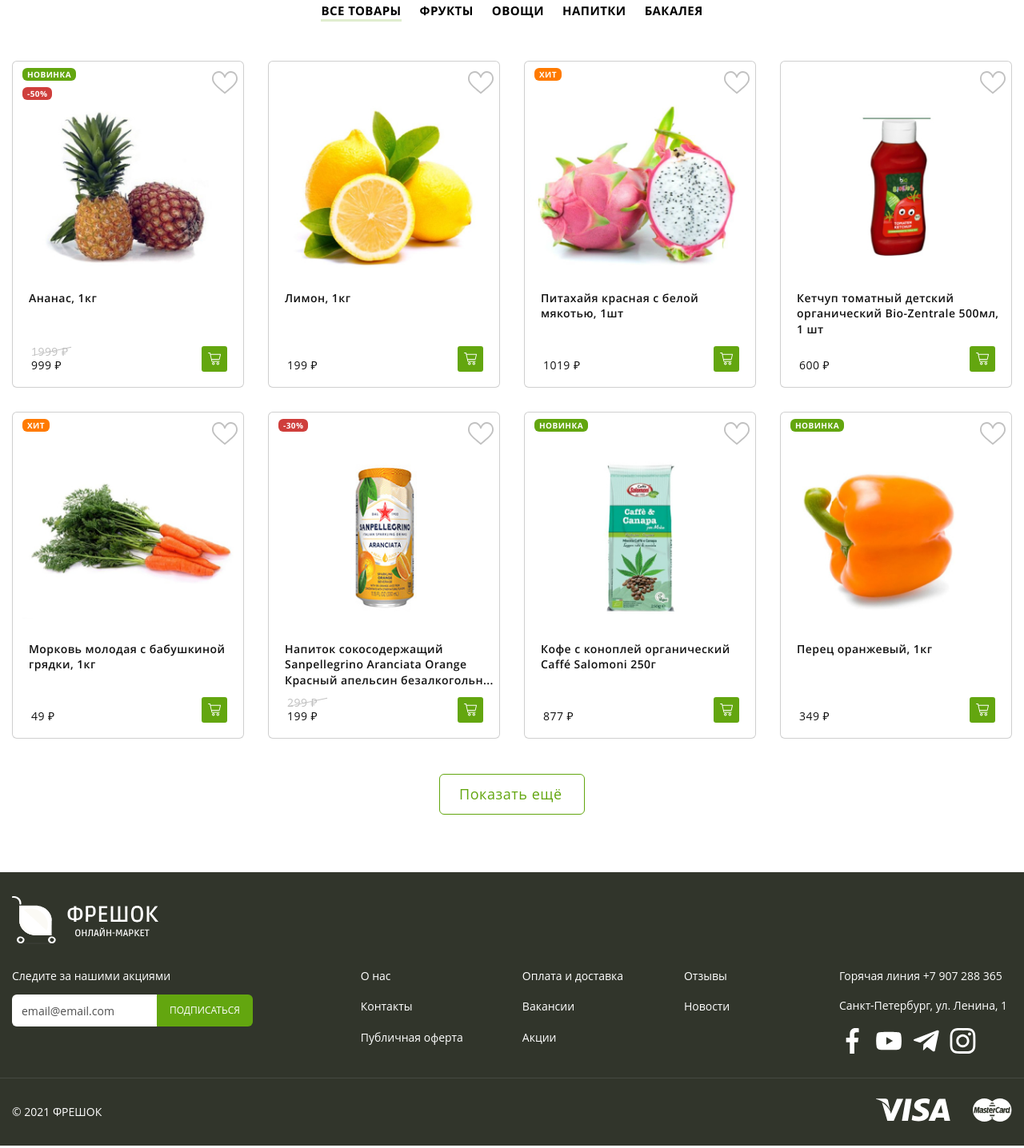
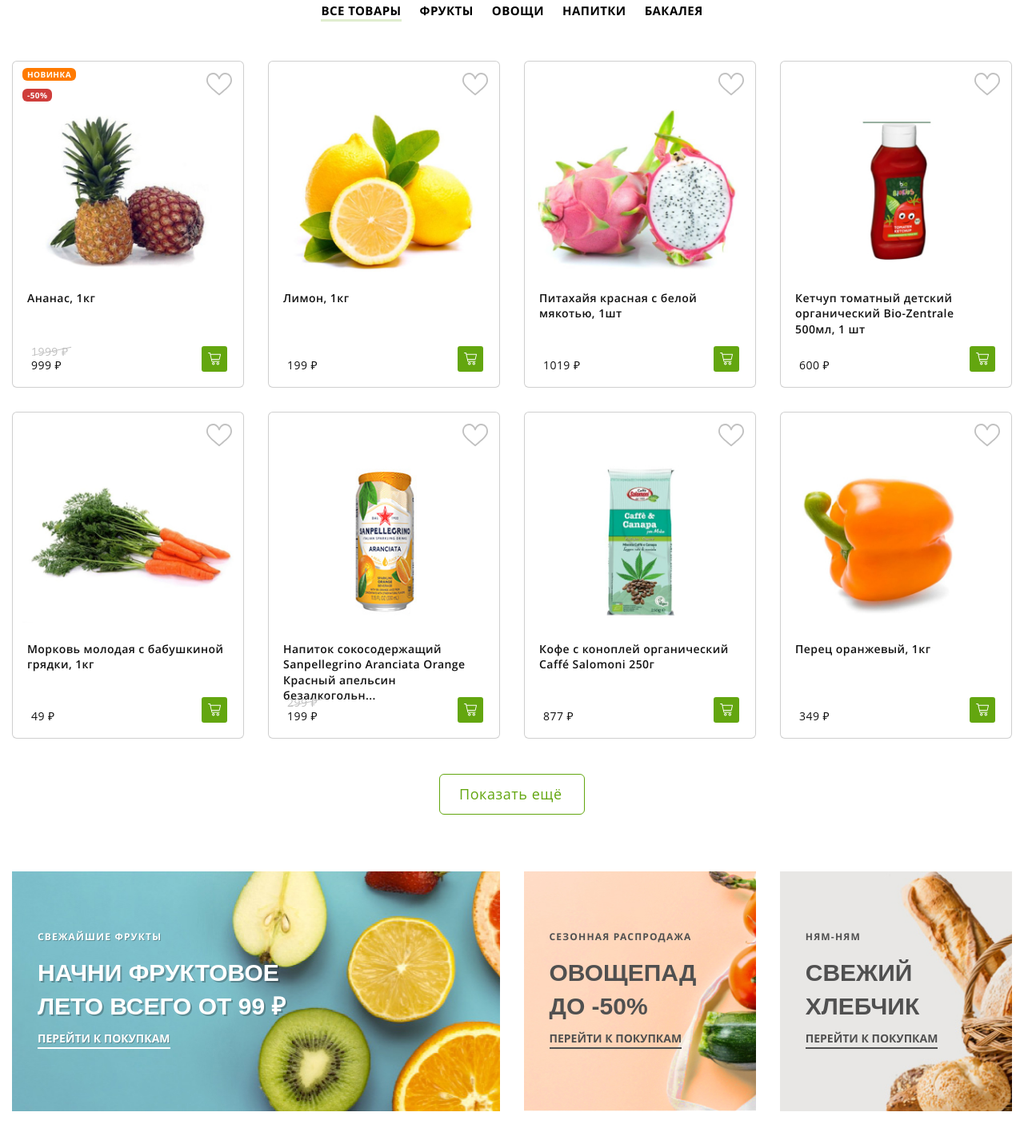
Before and after one commit to LexaLP/FreshOk, a website: page app/index.html in a window 1280 px wide. Shown: the part 1048-2484 px from the top of the page at 80% size. Drawn offline with nearby package versions, Linux system fonts and the light colour scheme; files that its build step writes are made by us from their sources; files whose address does not match are found by name.

Commit message:
top categories

```diff
--- a/app/index.html
+++ b/app/index.html
@@ -6,7 +6,7 @@
  <meta http-equiv="X-UA-Compatible" content="IE=edge">
  <meta name="viewport" content="width=device-width, initial-scale=1.0">
  <title>ФрешОК | Главная страница</title>
- <link rel="icon" href="images/favicon/favicon.png" style="width: 32;height: 32;">
+ <link rel="icon" href="images/favicon/favicon.png">
  <link rel="stylesheet" href="css/style.min.css">
 </head>
 
@@ -58,17 +58,17 @@
     <nav class="header__menu">
      <ul class="header__menu-list">
       <li class="header__menu-item">
-       <a class="header__menu-link" href="">
+       <a class="header__menu-link" href="#">
         Доставка
        </a>
       </li>
       <li class="header__menu-item">
-       <a class="header__menu-link" href="">
+       <a class="header__menu-link" href="#">
         О нас
        </a>
       </li>
       <li class="header__menu-item">
-       <a class="header__menu-link" href="">
+       <a class="header__menu-link" href="#">
         Новости
        </a>
       </li>
@@ -76,6 +76,7 @@
     </nav>
    </div>
   </div>
+
   <div class="header__content">
    <div class="container">
     <div class="header__inner">
@@ -95,15 +96,17 @@
         fill="#7CB238" />
       </svg>
      </button>
+
      <form class="header__search" action="">
       <div class="form__inner">
        <input class="form__search" type="search" placeholder="Найти в магазине ...">
        <img class="form__img" src="images/user-icons/search.svg" alt="поиск">
-       <a class="form__btn">
+       <a class="form__btn" href="#">
         Поиск
        </a>
       </div>
      </form>
+
      <div class="user-nav">
       <a class="user-nav__link user" href="#">
        <img class="user-nav__link-img" src="images/user-icons/user.svg" alt="иконка пользователя">
@@ -124,8 +127,10 @@
 
  <main class="main">
   <section class="top-slider">
-   <div class="top-slider__inner">
-    <div class="top-slider__item--1">
+
+   <ul class="top-slider__inner">
+
+    <li class="top-slider__item" style="background-image: url('images/slider_bg/bg1.jpg');">
      <div class="container top-slider__container">
       <div class="top-slider__content">
        <h1 class="top-slider__title">
@@ -137,13 +142,14 @@
        <p class="top-slider__text">
         Только с 7 по 13 июля скидка на сезонные фрукты и овощи до 50%. Торопитесь!
        </p>
-       <a href="" class="top-slider__link stat__btn">
+       <a class="top-slider__link stat__btn" href="#">
         Купить сейчас
        </a>
       </div>
      </div>
-    </div>
-    <div class="top-slider__item--2">
+    </li>
+
+    <li class="top-slider__item" style="background-image: url('images/slider_bg/bg2.jpg');">
      <div class="container top-slider__container">
       <div class="top-slider__content">
        <h1 class="top-slider__title">
@@ -155,13 +161,14 @@
        <p class="top-slider__text">
         Только с 12 по 15 июля скидка на домашние помидорчики
        </p>
-       <a href="" class="top-slider__link stat__btn">
+       <a class="top-slider__link stat__btn" href="#">
         Купить сейчас
        </a>
       </div>
      </div>
-    </div>
-    <div class="top-slider__item--3">
+    </li>
+
+    <li class="top-slider__item" style="background-image: url('images/slider_bg/bg3.jpg');">
      <div class="container top-slider__container">
       <div class="top-slider__content content__item">
        <h1 class="top-slider__title">
@@ -171,16 +178,17 @@
          Распродажа зелени
         </span>
        </h1>
-       <a href="" class="top-slider__link stat__btn ">
+       <a class="top-slider__link stat__btn " href="#">
         Купить сейчас
        </a>
       </div>
      </div>
-    </div>
-   </div>
+    </li>
+   </ul>
    </div>
    </div>
   </section>
+
   <section class="info">
    <div class="container">
     <div class="info__items">
@@ -245,16 +253,20 @@
      </li>
     </ul>
 
-    <div class="top-items__content">
-     <div class="top-item top-item--new top-item--sale50 mix category-a">
+    <ul class="top-items__content">
+
+     <div class="top-item mix category-a">
       <div class="top-item__like">
-       <a class="top-item__like-link" href="#">
+       <span class="top-item__new hidden">Новинка</span>
+       <span class="top-item__sale50 line-2">-50%</span>
+       <span class="top-item__hit line-1">Новинка</span>
+       <button class="top-item__like-link" type="submit">
         <svg width="32" height="29" viewBox="0 0 32 29" fill="none">
          <path
           d="M29.6653 2.77712C28.0869 0.98625 25.8974 0 23.5 0C20.1283 0 17.9936 2.01375 16.7966 3.70312C16.486 4.1415 16.2218 4.58106 16 4.99469C15.7782 4.58106 15.5141 4.1415 15.2034 3.70312C14.0064 2.01375 11.8717 0 8.5 0C6.10262 0 3.91306 0.986313 2.33469 2.77719C0.829188 4.48556 0 6.77356 0 9.21969C0 11.8824 1.03956 14.3589 3.27156 17.0134C5.26638 19.3859 8.13619 21.8314 11.4594 24.6632C12.6977 25.7185 13.9782 26.8098 15.3416 28.0026L15.3825 28.0384C15.5592 28.1932 15.7796 28.2705 16 28.2705C16.2204 28.2705 16.4408 28.1931 16.6175 28.0384L16.6584 28.0026C18.0217 26.8098 19.3023 25.7186 20.5408 24.6631C23.8638 21.8315 26.7336 19.386 28.7284 17.0134C30.9604 14.3589 32 11.8824 32 9.21969C32 6.77356 31.1708 4.48556 29.6653 2.77712ZM19.3246 23.2361C18.2571 24.1458 17.1584 25.0819 16 26.089C14.8416 25.0821 13.7429 24.1458 12.6753 23.236C6.17156 17.6939 1.875 14.0326 1.875 9.21969C1.875 7.23031 2.53781 5.38256 3.74137 4.01688C4.95875 2.63569 6.64869 1.875 8.5 1.875C11.0706 1.875 12.7323 3.45863 13.6735 4.78713C14.5178 5.97863 14.9584 7.17975 15.1086 7.64081C15.2343 8.02675 15.5941 8.28794 16 8.28794C16.4059 8.28794 16.7657 8.02675 16.8914 7.64081C17.0416 7.17975 17.4822 5.97863 18.3265 4.78706C19.2677 3.45863 20.9294 1.875 23.5 1.875C25.3513 1.875 27.0413 2.63569 28.2586 4.01688C29.4622 5.38256 30.125 7.23031 30.125 9.21969C30.125 14.0326 25.8284 17.6939 19.3246 23.2361Z"
           fill="#C1C1C1" />
         </svg>
-       </a>
+       </button>
       </div>
       <div class="top-item__box">
        <img class="top-item__content" src="images/items-content/1.jpg" alt="Ананас">
@@ -311,7 +323,7 @@
       <div class="top-item__box">
        <img class="top-item__content" src="images/items-content/2.jpg" alt="лимон">
        <div class="top-item__box-link">
-        <button class="top-item__link-go" href="#">
+        <button class="top-item__link-go">
          <svg width="20" height="20" viewBox="0 0 20 20" fill="none">
           <path
            d="M8.24218 16.4718C3.69742 16.4718 0 12.7772 0 8.23588C0 3.69459 3.69742 0 8.24218 0C12.7869 0 16.4844 3.69459 16.4844 8.23588C16.4844 12.7772 12.7869 16.4718 8.24218 16.4718ZM8.24218 1.5613C4.55898 1.5613 1.5625 4.5555 1.5625 8.23588C1.5625 11.9163 4.55898 14.9105 8.24218 14.9105C11.9254 14.9105 14.9219 11.9163 14.9219 8.23588C14.9219 4.5555 11.9254 1.5613 8.24218 1.5613ZM19.7712 19.7713C20.0763 19.4665 20.0763 18.9722 19.7712 18.6673L16.2751 15.1739C15.97 14.869 15.4753 14.869 15.1702 15.1739C14.8651 15.4788 14.8651 15.9731 15.1702 16.2779L18.6663 19.7713C18.8188 19.9238 19.0188 20 19.2188 20C19.4187 20 19.6186 19.9238 19.7712 19.7713Z"
@@ -363,7 +375,7 @@
       <div class="top-item__box">
        <img class="top-item__content" src="images/items-content/3.jpg" alt="Питахайя">
        <div class="top-item__box-link">
-        <button class="top-item__link-go" href="#">
+        <button class="top-item__link-go">
          <svg width="20" height="20" viewBox="0 0 20 20" fill="none">
           <path
            d="M8.24218 16.4718C3.69742 16.4718 0 12.7772 0 8.23588C0 3.69459 3.69742 0 8.24218 0C12.7869 0 16.4844 3.69459 16.4844 8.23588C16.4844 12.7772 12.7869 16.4718 8.24218 16.4718ZM8.24218 1.5613C4.55898 1.5613 1.5625 4.5555 1.5625 8.23588C1.5625 11.9163 4.55898 14.9105 8.24218 14.9105C11.9254 14.9105 14.9219 11.9163 14.9219 8.23588C14.9219 4.5555 11.9254 1.5613 8.24218 1.5613ZM19.7712 19.7713C20.0763 19.4665 20.0763 18.9722 19.7712 18.6673L16.2751 15.1739C15.97 14.869 15.4753 14.869 15.1702 15.1739C14.8651 15.4788 14.8651 15.9731 15.1702 16.2779L18.6663 19.7713C18.8188 19.9238 19.0188 20 19.2188 20C19.4187 20 19.6186 19.9238 19.7712 19.7713Z"
@@ -415,7 +427,7 @@
       <div class="top-item__box">
        <img class="top-item__content" src="images/items-content/4.jpg" alt="Кепчук">
        <div class="top-item__box-link">
-        <button class="top-item__link-go" href="#">
+        <button class="top-item__link-go">
          <svg width="20" height="20" viewBox="0 0 20 20" fill="none">
           <path
            d="M8.24218 16.4718C3.69742 16.4718 0 12.7772 0 8.23588C0 3.69459 3.69742 0 8.24218 0C12.7869 0 16.4844 3.69459 16.4844 8.23588C16.4844 12.7772 12.7869 16.4718 8.24218 16.4718ZM8.24218 1.5613C4.55898 1.5613 1.5625 4.5555 1.5625 8.23588C1.5625 11.9163 4.55898 14.9105 8.24218 14.9105C11.9254 14.9105 14.9219 11.9163 14.9219 8.23588C14.9219 4.5555 11.9254 1.5613 8.24218 1.5613ZM19.7712 19.7713C20.0763 19.4665 20.0763 18.9722 19.7712 18.6673L16.2751 15.1739C15.97 14.869 15.4753 14.869 15.1702 15.1739C14.8651 15.4788 14.8651 15.9731 15.1702 16.2779L18.6663 19.7713C18.8188 19.9238 19.0188 20 19.2188 20C19.4187 20 19.6186 19.9238 19.7712 19.7713Z"
@@ -519,7 +531,7 @@
       <div class="top-item__box">
        <img class="top-item__content" src="images/items-content/6.jpg" alt="Напиток апельсин">
        <div class="top-item__box-link">
-        <button class="top-item__link-go" href="#">
+        <button class="top-item__link-go">
          <svg width="20" height="20" viewBox="0 0 20 20" fill="none">
           <path
            d="M8.24218 16.4718C3.69742 16.4718 0 12.7772 0 8.23588C0 3.69459 3.69742 0 8.24218 0C12.7869 0 16.4844 3.69459 16.4844 8.23588C16.4844 12.7772 12.7869 16.4718 8.24218 16.4718ZM8.24218 1.5613C4.55898 1.5613 1.5625 4.5555 1.5625 8.23588C1.5625 11.9163 4.55898 14.9105 8.24218 14.9105C11.9254 14.9105 14.9219 11.9163 14.9219 8.23588C14.9219 4.5555 11.9254 1.5613 8.24218 1.5613ZM19.7712 19.7713C20.0763 19.4665 20.0763 18.9722 19.7712 18.6673L16.2751 15.1739C15.97 14.869 15.4753 14.869 15.1702 15.1739C14.8651 15.4788 14.8651 15.9731 15.1702 16.2779L18.6663 19.7713C18.8188 19.9238 19.0188 20 19.2188 20C19.4187 20 19.6186 19.9238 19.7712 19.7713Z"
@@ -571,7 +583,7 @@
       <div class="top-item__box">
        <img class="top-item__content" src="images/items-content/7.jpg" alt="Кофе с коноплей">
        <div class="top-item__box-link">
-        <button class="top-item__link-go" href="#">
+        <button class="top-item__link-go">
          <svg width="20" height="20" viewBox="0 0 20 20" fill="none">
           <path
            d="M8.24218 16.4718C3.69742 16.4718 0 12.7772 0 8.23588C0 3.69459 3.69742 0 8.24218 0C12.7869 0 16.4844 3.69459 16.4844 8.23588C16.4844 12.7772 12.7869 16.4718 8.24218 16.4718ZM8.24218 1.5613C4.55898 1.5613 1.5625 4.5555 1.5625 8.23588C1.5625 11.9163 4.55898 14.9105 8.24218 14.9105C11.9254 14.9105 14.9219 11.9163 14.9219 8.23588C14.9219 4.5555 11.9254 1.5613 8.24218 1.5613ZM19.7712 19.7713C20.0763 19.4665 20.0763 18.9722 19.7712 18.6673L16.2751 15.1739C15.97 14.869 15.4753 14.869 15.1702 15.1739C14.8651 15.4788 14.8651 15.9731 15.1702 16.2779L18.6663 19.7713C18.8188 19.9238 19.0188 20 19.2188 20C19.4187 20 19.6186 19.9238 19.7712 19.7713Z"
@@ -621,7 +633,7 @@
       <div class="top-item__box">
        <img class="top-item__content" src="images/items-content/8.jpg" alt="Перец">
        <div class="top-item__box-link">
-        <button class="top-item__link-go" href="#">
+        <button class="top-item__link-go">
          <svg width="20" height="20" viewBox="0 0 20 20" fill="none">
           <path
            d="M8.24218 16.4718C3.69742 16.4718 0 12.7772 0 8.23588C0 3.69459 3.69742 0 8.24218 0C12.7869 0 16.4844 3.69459 16.4844 8.23588C16.4844 12.7772 12.7869 16.4718 8.24218 16.4718ZM8.24218 1.5613C4.55898 1.5613 1.5625 4.5555 1.5625 8.23588C1.5625 11.9163 4.55898 14.9105 8.24218 14.9105C11.9254 14.9105 14.9219 11.9163 14.9219 8.23588C14.9219 4.5555 11.9254 1.5613 8.24218 1.5613ZM19.7712 19.7713C20.0763 19.4665 20.0763 18.9722 19.7712 18.6673L16.2751 15.1739C15.97 14.869 15.4753 14.869 15.1702 15.1739C14.8651 15.4788 14.8651 15.9731 15.1702 16.2779L18.6663 19.7713C18.8188 19.9238 19.0188 20 19.2188 20C19.4187 20 19.6186 19.9238 19.7712 19.7713Z"
@@ -659,10 +671,57 @@
        </div>
       </div>
      </div>
-    </div>
+    </ul>
     <a class="top-items__button" href="#">
      Показать ещё
     </a>
+    <ul class="top-goods">
+
+     <li class="top-goods__good" style="background-image: url(images/top-goods/1.jpg);width: 630px;height: 300px;">
+      <div class="top-goods__good-content">
+       <p class="top-goods__good-text top-goods__decor1">
+        СВЕЖАЙШИЕ ФРУКТЫ
+       </p>
+       <h4 class="top-goods__good-title top-goods__decor2">
+        НАЧНИ ФРУКТОВОЕ ЛЕТО
+        ВСЕГО От 99 ₽
+       </h4>
+       <a href="" class="top-goods__good-link top-goods__decor1">
+        ПЕРЕЙТИ К ПОКУПКАМ
+
+       </a>
+      </div>
+     </li>
+     <li class="top-goods__good" style="background-image: url(images/top-goods/2.jpg);width: 300px;height: 300px;">
+      <div class="top-goods__good-content">
+       <p class="top-goods__good-text">
+        СЕЗОННАЯ РАСПРОДАЖА
+       </p>
+       <h4 class="top-goods__good-title">
+        ОВОЩЕПАД ДО -50%
+       </h4>
+       <a href="" class="top-goods__good-link">
+        ПЕРЕЙТИ К ПОКУПКАМ
+       </a>
+      </div>
+     </li>
+     <li class="top-goods__good" style="background-image: url(images/top-goods/3.jpg);width: 300px;height: 300px;">
+      <div class="top-goods__good-content">
+       <p class="top-goods__good-text">
+        НЯМ-НЯМ
+
+       </p>
+       <h4 class="top-goods__good-title">
+        СВЕЖИЙ
+        ХЛЕБЧИК
+       </h4>
+       <a href="" class="top-goods__good-link">
+        ПЕРЕЙТИ К ПОКУПКАМ
+
+       </a>
+      </div>
+     </li>
+    </ul>
    </div>
   </section>
  </main>
@@ -727,9 +786,9 @@
     <div class="footer-top__contacts">
      <p class="footer-top__contacts-text">
       Горячая линия
-      <a class="footer-top__contacts-phone" href="tel:7907288365">
      </p>
-     +7 907 288 365
+     <a class="footer-top__contacts-phone" href="tel:7907288365">
+      +7 907 288 365
      </a>
      <a class="footer-top__contacts-adress" href="#">
       Санкт-Петербург, ул. Ленина, 1
@@ -741,6 +800,7 @@
          <path
           d="M21.6503 5.31333H24.5514V0.225333C24.0509 0.156 22.3296 0 20.3249 0C16.1421 0 13.2767 2.64933 13.2767 7.51867V12H8.66095V17.688H13.2767V32H18.9359V17.6893H23.365L24.0681 12.0013H18.9346V8.08267C18.9359 6.43867 19.3755 5.31333 21.6503 5.31333Z"
           fill="white" />
+        </svg>
        </a>
       </li>
       <li class="footer-top__social-list">
@@ -749,6 +809,7 @@
          <path
           d="M31.2392 7.90543L31.2789 8.16677C30.8949 6.79477 29.8581 5.7361 28.5407 5.35077L28.5128 5.3441C26.0355 4.66677 16.0664 4.66677 16.0664 4.66677C16.0664 4.66677 6.12239 4.65343 3.61985 5.3441C2.27722 5.7361 1.23913 6.79477 0.861762 8.13877L0.855142 8.16677C-0.0704011 13.0348 -0.0770217 18.8841 0.896189 24.0961L0.855142 23.8321C1.23913 25.2041 2.2759 26.2628 3.59337 26.6481L3.62118 26.6548C6.09591 27.3334 16.0677 27.3334 16.0677 27.3334C16.0677 27.3334 26.0103 27.3334 28.5142 26.6548C29.8581 26.2628 30.8962 25.2041 31.2736 23.8601L31.2802 23.8321C31.7013 21.5681 31.9423 18.9628 31.9423 16.3014C31.9423 16.2041 31.9423 16.1054 31.9409 16.0068C31.9423 15.9161 31.9423 15.8081 31.9423 15.7001C31.9423 13.0374 31.7013 10.4321 31.2392 7.90543ZM12.8859 20.8681V11.1441L21.1827 16.0134L12.8859 20.8681Z"
           fill="white" />
+        </svg>
        </a>
       </li>
       <li class="footer-top__social-list">
@@ -757,6 +818,7 @@
          <path
           d="M13.3281 20.2415L12.8024 27.6868C13.5545 27.6868 13.8802 27.3615 14.2708 26.9708L17.7969 23.5775L25.1032 28.9655C26.4432 29.7175 27.3873 29.3215 27.7488 27.7241L32.5447 5.0948L32.546 5.09347C32.971 3.0988 31.8296 2.3188 30.5241 2.80813L2.3341 13.6761C0.410193 14.4281 0.439323 15.5081 2.00705 15.9975L9.2141 18.2548L25.9546 7.7068C26.7425 7.18147 27.4588 7.47213 26.8696 7.99747L13.3281 20.2415Z"
           fill="white" />
+        </svg>
        </a>
       </li>
       <li class="footer-top__social-list">
@@ -771,6 +833,7 @@
          <path
           d="M24.9255 9.37859C25.9778 9.37859 26.8309 8.51957 26.8309 7.45992C26.8309 6.40027 25.9778 5.54126 24.9255 5.54126C23.8732 5.54126 23.0201 6.40027 23.0201 7.45992C23.0201 8.51957 23.8732 9.37859 24.9255 9.37859Z"
           fill="white" />
+        </svg>
        </a>
       </li>
      </ul>
--- a/app/scss/_global.scss
+++ b/app/scss/_global.scss
@@ -3,6 +3,7 @@ html,body{
 }
 
 body{
+ background-color: $white;
  color: $dark-500;
  font-size: 15px;
  line-height: 1.4;
--- a/app/scss/_vars.scss
+++ b/app/scss/_vars.scss
@@ -71,64 +71,3 @@ $white:#FFFFFF;
  display: block;
  letter-spacing: 0.03em;
 }
-
-
-%new {
- position: absolute;
- content: 'Новинка';
- background-color: $green-900;
- color: $white;
- padding: 3px 6px;
- top: 8px;
- left: 12px;
- border-radius: 6px;
- font-size: 10px;
- line-height: 1;
- @extend %opensans-700;
- text-transform: uppercase;
-}
-
-%sale30 {
- position: absolute;
- content: '-30%';
- background-color: $red-900;
- color: $white;
- padding: 3px 6px;
- top: 8px;
- left: 12px;
- border-radius: 6px;
- font-size: 10px;
- line-height: 1;
- @extend %opensans-700;
- text-transform: uppercase;
-}
-
-%sale50 {
- position: absolute;
- content: '-50%';
- background-color: $red-900;
- color: $white;
- padding: 3px 6px;
- top: 32px;
- left: 12px;
- border-radius: 6px;
- font-size: 10px;
- line-height: 1;
- @extend %opensans-700;
- text-transform: uppercase;
-}
-
-%hit {
- position: absolute;
- content: 'Хит';
- background-color: $orange-900;
- color: $white;
- padding: 3px 6px;
- top: 8px;
- left: 12px;
- border-radius: 6px;
- font-size: 10px;
- line-height: 1;
- @extend %opensans-700;
- text-transform: uppercase;
-}
--- a/app/scss/style.scss
+++ b/app/scss/style.scss
@@ -11,7 +11,7 @@
  &__top {
   color: $white;
   font-size: 13px;
-  letter-spacing: 3%;
+  letter-spacing: 0.03em;
   display: flex;
   justify-content: space-between;
   text-transform: uppercase;
@@ -261,27 +261,11 @@
 .top-slider {
  letter-spacing: 0;
 
- &__item--1 {
-  background-image: url('../images/slider_bg/bg1.jpg');
-  background-repeat: no-repeat;
+ &__item {
+   background-repeat: no-repeat;
   background-size: cover;
   min-height: 600px;
  }
-
- &__item--2 {
-  background-image: url('../images/slider_bg/bg2.jpg');
-  background-repeat: no-repeat;
-  background-size: cover;
-  min-height: 600px;
- }
-
- &__item--3 {
-  background-image: url('../images/slider_bg/bg3.jpg');
-  background-repeat: no-repeat;
-  background-size: cover;
-  min-height: 600px;
- }
-
 
  &__content {
   border-radius: 4px;
@@ -514,35 +498,64 @@
  position: relative;
  padding: 2px 2px;
 
- &--new.top-item::before {
-  @extend %new;
+ &__new {
+  background-color: $green-900;
+  color: $white;
+  padding: 3px 6px;
+  border-radius: 6px;
+  font-size: 10px;
+  line-height: 1;
+  @extend %opensans-700;
+  text-transform: uppercase;
  }
 
- &--sale30.top-item::before {
-  @extend %sale30;
+ &__sale50 {
+  position: absolute;
+  content: '';
+  background-color: $red-900;
+  color: $white;
+  padding: 3px 6px;
+  top: 8px;
+  left: 12px;
+  border-radius: 6px;
+  font-size: 10px;
+  line-height: 1;
+  @extend %opensans-700;
+  text-transform: uppercase;
  }
 
- &--sale50.top-item::after {
-  @extend %sale50;
- }
-
- &--hit.top-item::after {
-  @extend %hit;
+ &__hit {
+  position: absolute;
+  content: '';
+  background-color: $orange-900;
+  color: $white;
+  padding: 3px 6px;
+  top: 52px;
+  left: 12px;
+  border-radius: 6px;
+  font-size: 10px;
+  line-height: 1;
+  @extend %opensans-700;
+  text-transform: uppercase;
  }
 
  &__like {
-  display: flex;
-  justify-content: flex-end;
-  padding-bottom: 10px;
-  background-color: $white;
-  border: none;
+  padding-bottom: 57px;
  }
 
  &__like-link {
   width: 42px;
   height: 42px;
-  padding: 10px 5px 6px;
+  // padding: 10px 5px 6px;
   border-radius: 6px;
+  position: absolute;
+  content: '';
+  top: 6px;
+  right: 10px;
+  border: none;
+  background-color: $white;
+  padding: 8px 6px;
+
 
   &:hover path {
    fill: $yellow-900;
@@ -567,7 +580,8 @@
   height: 215px;
   position: relative;
   overflow: hidden;
-  margin-bottom: 17px;
+  margin-bottom: 12px;
+
 
   &::before {
    content: '';
@@ -611,8 +625,7 @@
   font-size: 14px;
   color: $dark-900;
   @extend %opensans-600;
-  padding-left: 18px;
-  width: 282px;
+  padding: 0 16px;
   height: 60px;
   margin-bottom: 10px;
  }
@@ -683,9 +696,27 @@
    opacity: 0.5;
   }
  }
+}
 
+@import 'top-goods';
+.hidden {
+ display: none;
+}
 
+.line-1 {
+ content: '';
+ position: absolute;
+ top: 8px;
+ left: 12px;
 }
+
+.line-2 {
+ content: '';
+ position: absolute;
+ top: 34px;
+ left: 12px;
+}
+
 
 .mixitup-control-active {
  border-bottom: 3px solid $green-200;
@@ -765,7 +796,7 @@
   max-width: 126px;
   width: 100%;
   font-size: 12px;
-  line-height: 16px;
+  line-height: 1.3;
   height: 40px;
   padding: 12px 16px;
   border: none;
--- /dev/null
+++ b/app/scss/top-goods.scss
@@ -0,0 +1,71 @@
+.top-goods {
+ display: flex;
+ padding-top: 71px;
+
+ &__good {
+  background-size: cover;
+  background-repeat: no-repeat;
+  background-position: center center;
+
+  &:not(:last-child) {
+   margin-right: 30px;
+  }
+ }
+
+ &__good-content {
+  padding: 76px 70px 0 32px;
+  text-transform: uppercase;
+  color: $dark-500;
+  letter-spacing: 0;
+ }
+
+ &__good-text {
+  font-weight: bold;
+  font-size: 12px;
+  line-height: 100%;
+  margin-bottom: 18px;
+  letter-spacing: 0.1em;
+
+ }
+
+ &__good-title {
+  @extend %ruda-600;
+  font-size: 30px;
+  margin-bottom: 8px;
+
+ }
+
+ &__good-link {
+  font-weight: bold;
+  font-size: 14px;
+  padding-bottom: 2px;
+  border-bottom: 2px solid;
+  transition: all 0.5s;
+  &:hover {
+   opacity: 0.7;
+  }
+
+  &:focus {
+   box-shadow: 0px 0px 0px 3px $green-100;
+   border-radius: 3px;
+  }
+
+  &:active{
+   color: $orange-900;
+  }
+
+ }
+
+ &__decor1 {
+  color: $white;
+  text-shadow: 1px 1px 0px rgba(0, 0, 0, 0.25);
+ }
+
+ &__decor2 {
+  color: $white;
+  text-shadow: 2px 2px 0px rgba(0, 0, 0, 0.25);
+  max-width: 356px;
+ }
+
+
+}
```
Also changed, not shown: app/images/top-goods/1.jpg (added), app/images/top-goods/2.jpg (added), app/images/top-goods/3.jpg (added).
